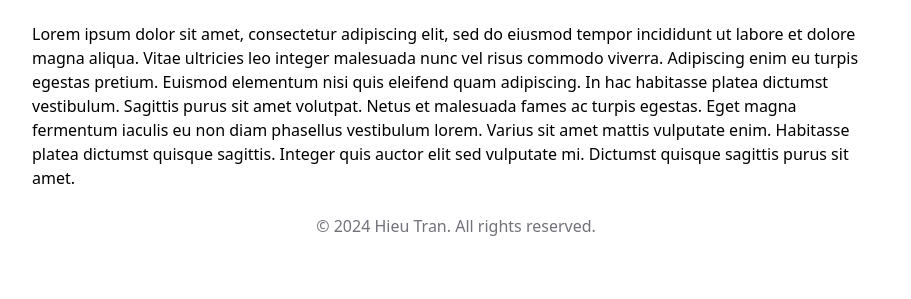
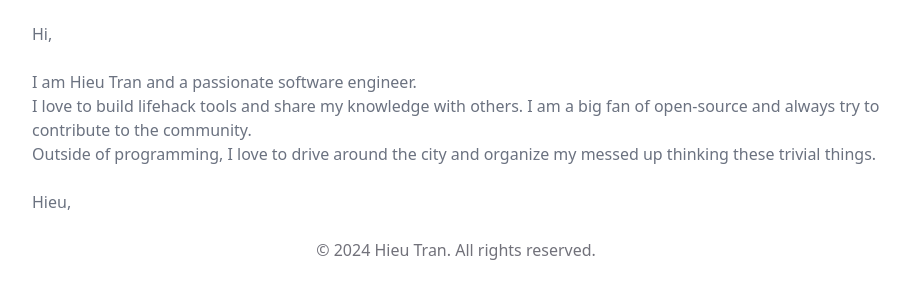
Before and after one commit to hieuhani/hieuhani.github.io, an Astro site: page /about in a window 1280 px wide. Shown: the part 63-362 px from the top of the page, without its empty margins (184-1095 px from the left). Built offline with nearby package versions, Linux system fonts and the light colour scheme; Astro itself is replaced by a stand-in of ours.

Commit message:
add my about content

```diff
--- a/package.json
+++ b/package.json
@@ -1,5 +1,5 @@
 {
-  "name": "",
+  "name": "hieuhani",
   "type": "module",
   "version": "0.0.1",
   "scripts": {
--- a/src/pages/about.astro
+++ b/src/pages/about.astro
@@ -3,15 +3,19 @@ import Layout from "../layouts/Layout.astro";
 ---
 
 <Layout>
-  <p>
-    Lorem ipsum dolor sit amet, consectetur adipiscing elit, sed do eiusmod
-    tempor incididunt ut labore et dolore magna aliqua. Vitae ultricies leo
-    integer malesuada nunc vel risus commodo viverra. Adipiscing enim eu turpis
-    egestas pretium. Euismod elementum nisi quis eleifend quam adipiscing. In
-    hac habitasse platea dictumst vestibulum. Sagittis purus sit amet volutpat.
-    Netus et malesuada fames ac turpis egestas. Eget magna fermentum iaculis eu
-    non diam phasellus vestibulum lorem. Varius sit amet mattis vulputate enim.
-    Habitasse platea dictumst quisque sagittis. Integer quis auctor elit sed
-    vulputate mi. Dictumst quisque sagittis purus sit amet.
-  </p>
+  <article class="text-gray-500 dark:text-zinc-400">
+    <p>Hi,</p>
+    <br />
+    <p>I am Hieu Tran and a passionate software engineer.</p>
+    <p>
+      I love to build lifehack tools and share my knowledge with others. I am a
+      big fan of open-source and always try to contribute to the community.
+    </p>
+    <p>
+      Outside of programming, I love to drive around the city and organize my
+      messed up thinking these trivial things.
+    </p>
+    <br />
+    <p>Hieu,</p>
+  </article>
 </Layout>
```
